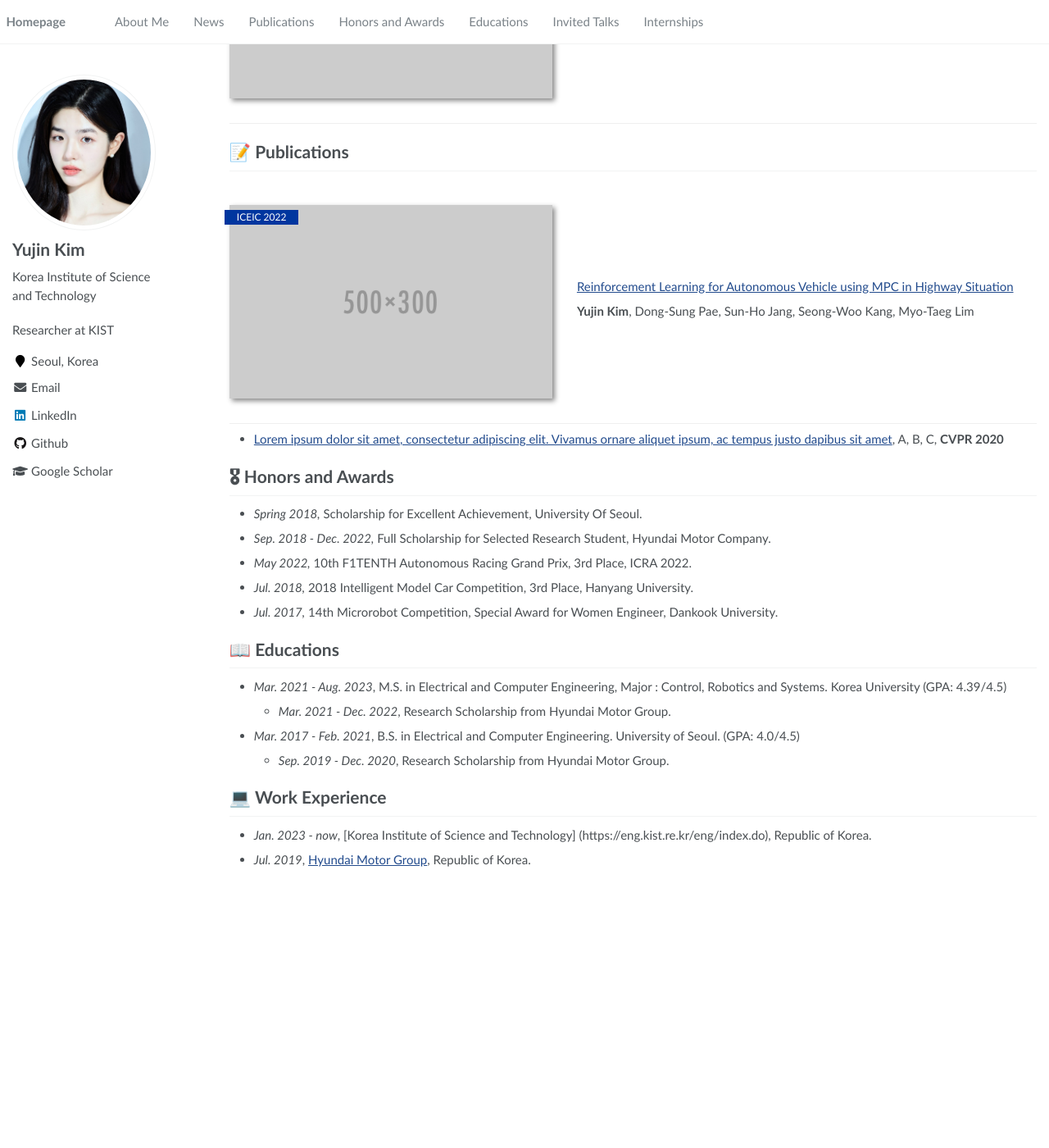
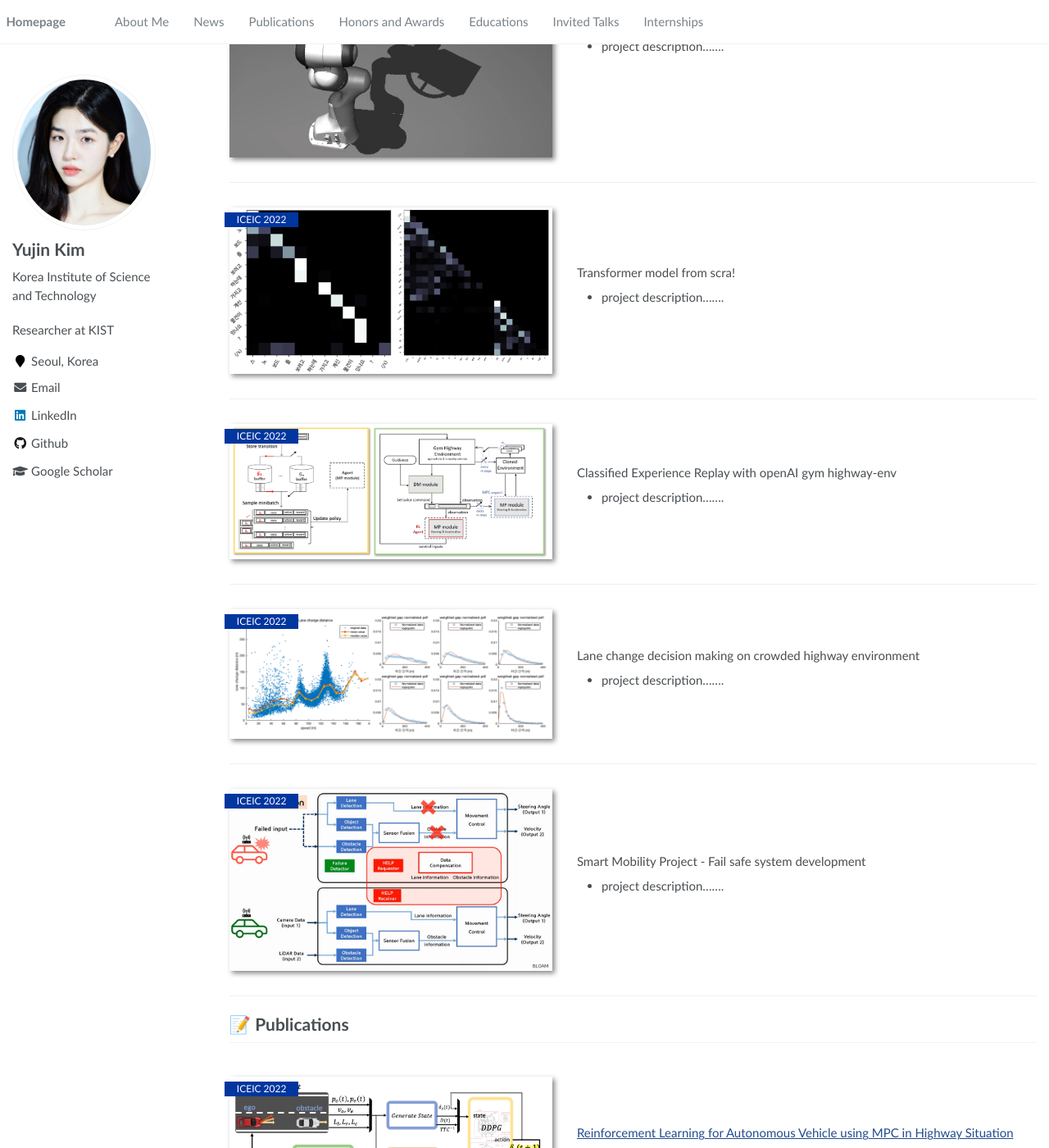
Before and after one commit to Yujin1007/Yujin1007.github.io, a Jekyll site: the page built from _pages/about.md, in a window 1280 px wide and 1400 px high, scrolled down 696 px. Shown: the whole window at 82% size. Built offline with Jekyll 4.4.1, drawn with Linux system fonts in a browser that asks for light colours; before the commit the page ends 1770 px from its top, so only the background shows below that.

Commit message:
add project

```diff
--- a/_config.yml
+++ b/_config.yml
@@ -6,7 +6,7 @@
 # `jekyll serve`. If you change this file, please restart the server process.
 
 # Site Settings
-title                    : "I am Yujin :)"
+title                    : "YujinKim :)"
 description              : "Researcher at KIST"
 repository               : "Yujin/Yujin1007.github.io"
 google_scholar_stats_use_cdn : true
--- a/_pages/about.md
+++ b/_pages/about.md
@@ -36,15 +36,43 @@ I am a research scientist at the Korea Institute of Science and Technology [(KIS
 - *Jan. 2022*: &nbsp;🎉🎉 Started working at KIST.
 
 # ✌️ ̆̈Projects
-<div class='paper-box'><div class='paper-box-image'><div><div class="badge">ICEIC 2022</div><img src='images/500x300.png' alt="sym" width="100%"></div></div>
+<div class='paper-box'><div class='paper-box-image'><div><div class="badge">ICEIC 2022</div><img src='images/valve.PNG' alt="sym" width="100%"></div></div>
 <div class='paper-box-text' markdown="1">
 Development of Autonomous Robot Manipulator Operation for Intricate Object Handling
 - project description.......
 </div>
 </div>
+
+<div class='paper-box'><div class='paper-box-image'><div><div class="badge">ICEIC 2022</div><img src='images/transformer.PNG' alt="sym" width="100%"></div></div>
+<div class='paper-box-text' markdown="1">
+Transformer model from scra!
+- project description.......
+</div>
+</div>
+
+<div class='paper-box'><div class='paper-box-image'><div><div class="badge">ICEIC 2022</div><img src='images/cer_highway.PNG' alt="sym" width="100%"></div></div>
+<div class='paper-box-text' markdown="1">
+Classified Experience Replay with openAI gym highway-env
+- project description.......
+</div>
+</div>
+
+<div class='paper-box'><div class='paper-box-image'><div><div class="badge">ICEIC 2022</div><img src='images/lanechange.PNG' alt="sym" width="100%"></div></div>
+<div class='paper-box-text' markdown="1">
+Lane change decision making on crowded highway environment
+- project description.......
+</div>
+</div>
+
+<div class='paper-box'><div class='paper-box-image'><div><div class="badge">ICEIC 2022</div><img src='images/smp.PNG' alt="sym" width="100%"></div></div>
+<div class='paper-box-text' markdown="1">
+Smart Mobility Project - Fail safe system development
+- project description.......
+</div>
+</div>
 # 📝 Publications
 
-<div class='paper-box'><div class='paper-box-image'><div><div class="badge">ICEIC 2022</div><img src='images/500x300.png' alt="sym" width="100%"></div></div>
+<div class='paper-box'><div class='paper-box-image'><div><div class="badge">ICEIC 2022</div><img src='images/hybrid_highway.PNG' alt="sym" width="100%"></div></div>
 <div class='paper-box-text' markdown="1">
 
 [Reinforcement Learning for Autonomous Vehicle using MPC in Highway Situation](https://ieeexplore.ieee.org/abstract/document/9748810)
```
Also changed, not shown: images/cer_highway.PNG (added), images/hybrid_highway.PNG (added), images/lanechange.PNG (added), images/smp.png (added), images/transformer.PNG (added), images/valve.PNG (added).
